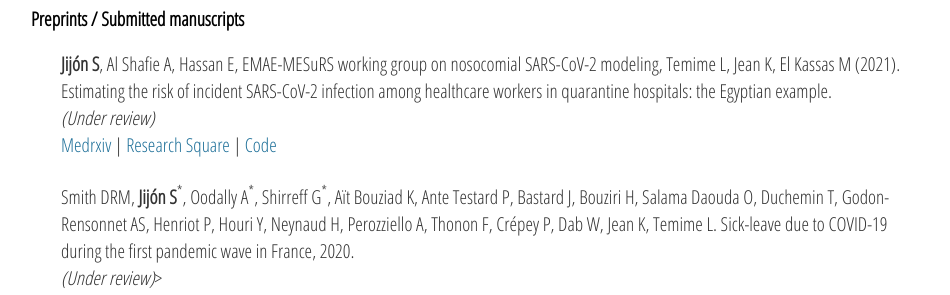
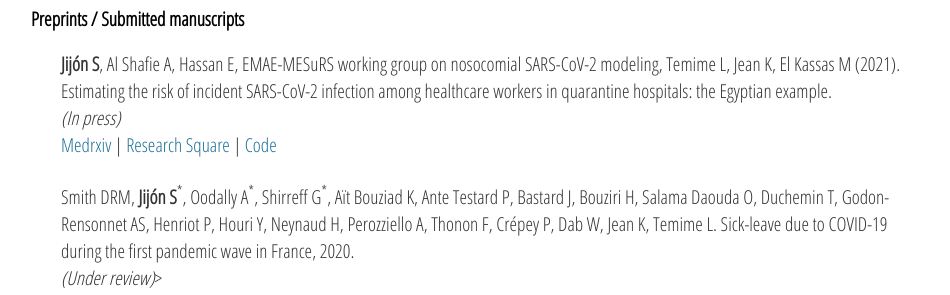
Before and after one commit to sjijon/sjijon.github.io, a Jekyll site: the page built from publications.html, in a window 1280 px wide. Shown: the part 483-778 px from the top of the page, without its empty margins (161-1111 px from the left). Built offline with Jekyll 4.4.1, drawn with Linux system fonts in a browser that asks for light colours; nearby versions of some CDN libraries.

Commit message:
Change submission status

```diff
--- a/publications.html
+++ b/publications.html
@@ -37,7 +37,7 @@ title: Publications
 		Estimating the risk of incident SARS-CoV-2 infection among healthcare workers in quarantine hospitals: the Egyptian example.
 		<!-- Preprint posted in <em>Medrxiv</em>. doi: 10.1101/2020.12.21.20248594 -->
 		<br>
-		<em>(Under review)</em>
+		<em>(In press)</em>
 		<br>
 		<a href="https://doi.org/10.1101/2020.12.21.20248594" target="_blank">Medrxiv</a> |
 		<a href="https://www.researchsquare.com/article/rs-1893865/v1 target="_blank">Research Square</a> |
```
